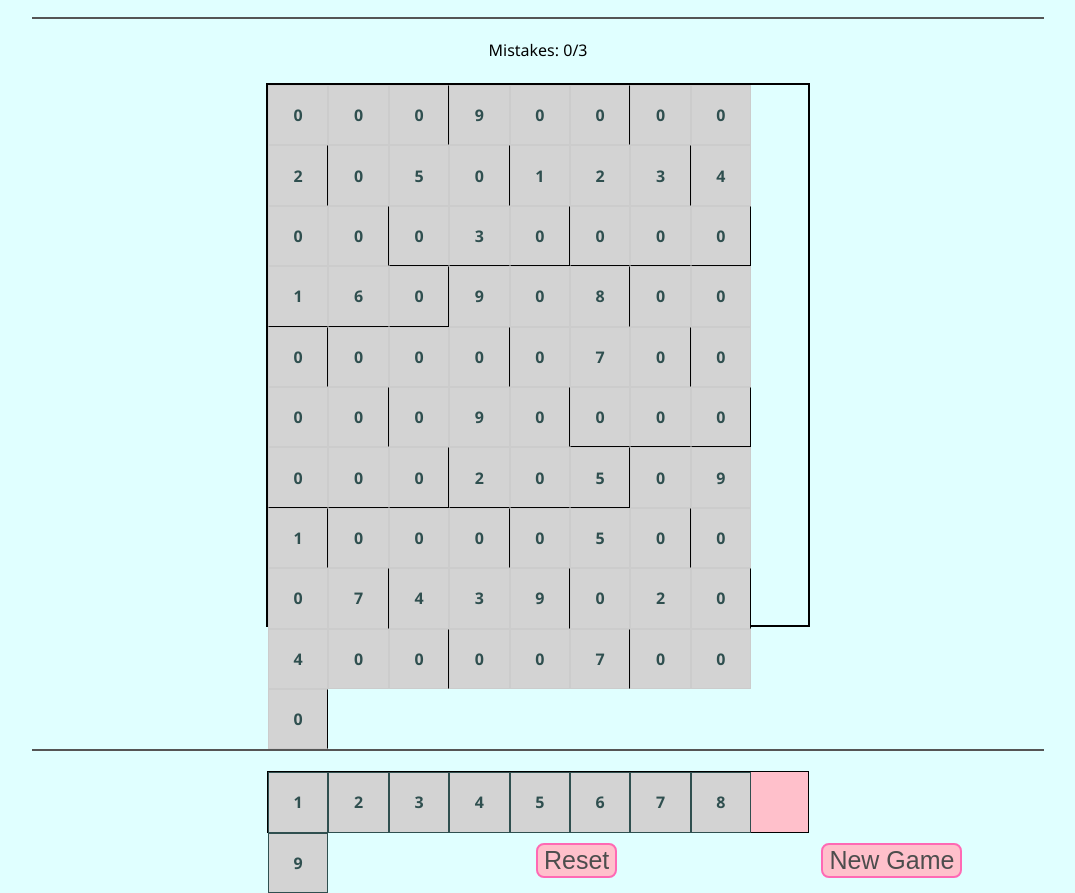
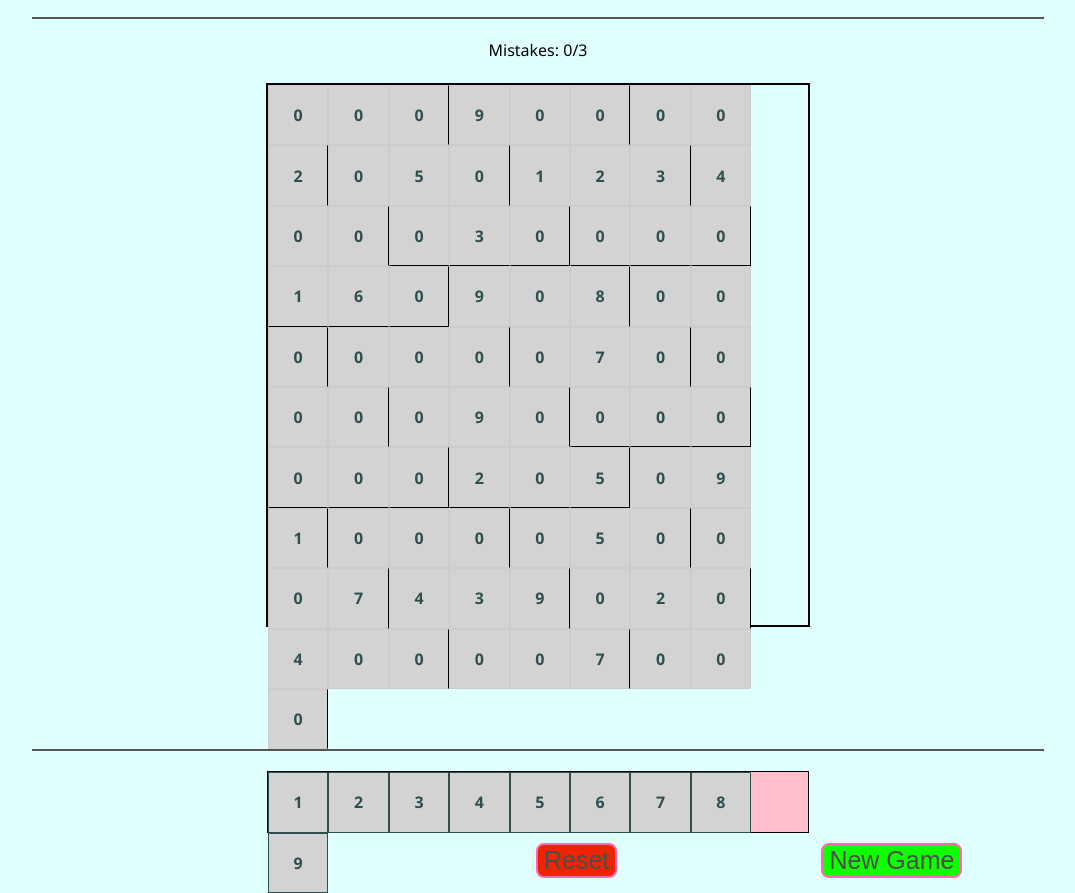
Before and after one commit to lohitpt252003/Sudoku, a plain HTML site: page index.html in a window 1280 px wide. Shown: the part 66-959 px from the top of the page, without its empty margins (102-1177 px from the left). Drawn offline with Linux system fonts and the light colour scheme.

Commit message:
Update style.css

```diff
--- a/style.css
+++ b/style.css
@@ -91,7 +91,7 @@ hr {
 
 
 #reset {
-    background-color: #ffc0cb;
+    background-color: #ee2400;
     color: #4d4d4d;
     border: 2px solid #ff69b4;
     border-radius: 8px;
@@ -103,12 +103,12 @@ hr {
 }
 
 #reset:hover {
-    background-color: #ff69b4;
+    background-color: red;
     color: #ffffff;
 }
 
 #newGame {
-    background-color: #ffc0cb;
+    background-color: #0eff00;
     color: #4d4d4d;
     border: 2px solid #ff69b4;
     border-radius: 8px;
@@ -120,6 +120,6 @@ hr {
 }
 
 #newGame:hover {
-    background-color: #ff69b4;
+    background-color: green;
     color: #ffffff;
 }
```
